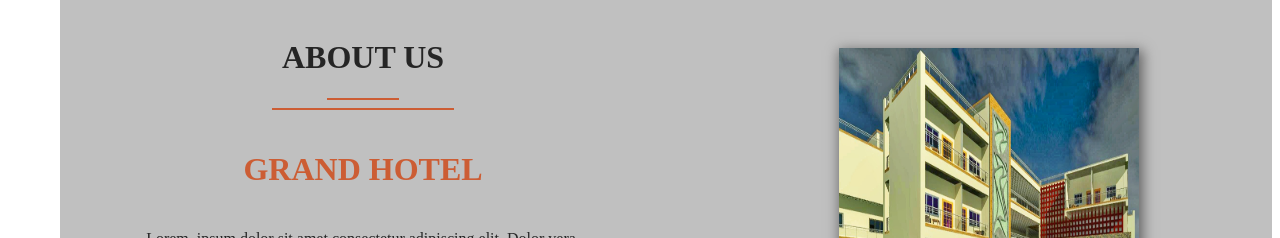
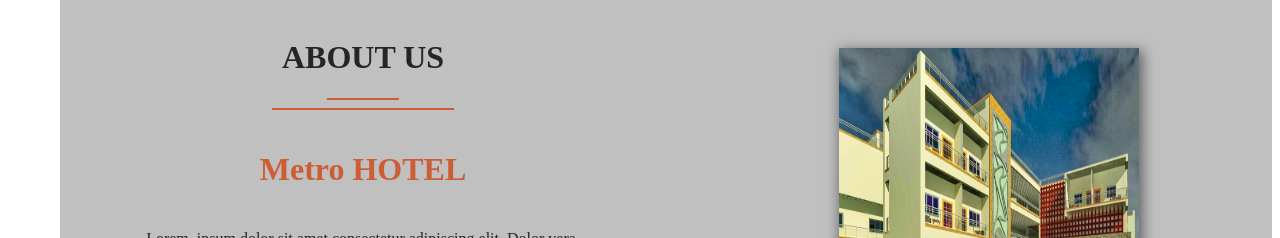
Before and after one commit to P-Santhosh/Eim_web_test, a plain HTML site: page index.html in a window 1280 px wide. Shown: the part 840-1078 px from the top of the page. Drawn offline with Linux system fonts and the light colour scheme.

Commit message:
All updated

```diff
--- a/index.html
+++ b/index.html
@@ -52,7 +52,7 @@
         <h1>ABOUT US</h1>
         <hr style="width:12%;text-align:center; border: 0.5px solid rgb(204, 93, 52);">
         <hr style="width:30%;text-align:center; border: 0.5px solid rgb(204, 93, 52);">
-        <h1 class="second_color second_page_pad">GRAND HOTEL</h1>
+        <h1 class="second_color second_page_pad">Metro HOTEL</h1>
 
         <p class="second_page_pad">Lorem, ipsum dolor sit amet consectetur adipiscing elit. Dolor vera,<br />
           impedit iste quae doloribus facilis sint laboriosam. Dolorum saepe<br />
```
